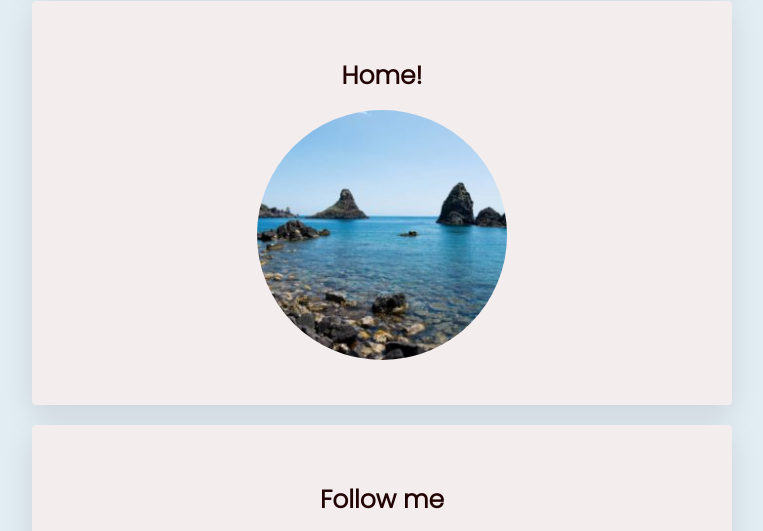
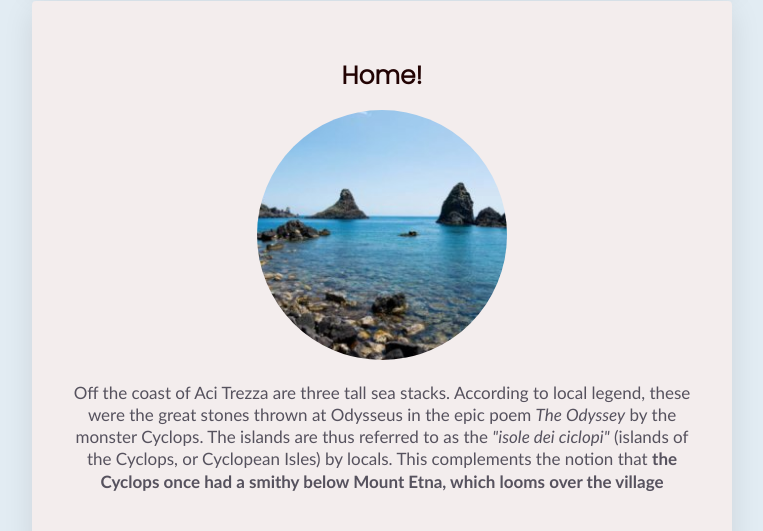
Before and after one commit to LorenzoFiorista/profile, a plain HTML site: page index.html in a window 1280 px wide. Shown: the part 662-1193 px from the top of the page, without its empty margins (258-1021 px from the left). Drawn offline with Linux system fonts and the light colour scheme.

Commit message:
add home description

```diff
--- a/index.html
+++ b/index.html
@@ -24,6 +24,9 @@
       <div class="card">
         <h2>Home!</h2>
         <img src="images/acitrezza-256x256.jpg" alt="photo af Aci Trezza" class="img-circle">
+        <p>Off the coast of Aci Trezza are three tall sea stacks. According to local legend, these were the great stones thrown at Odysseus in the epic poem <em>The Odyssey</em> by the monster
+        Cyclops. The islands are thus referred to as the <em>"isole dei ciclopi"</em> (islands of the Cyclops, or Cyclopean Isles) by
+        locals. This complements the notion that <strong>the Cyclops once had a smithy below Mount Etna, which looms over the village</strong></p>
       </div>
       <div class="card">
         <h2>Follow me</h2>
```
